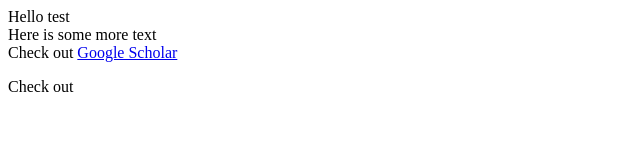
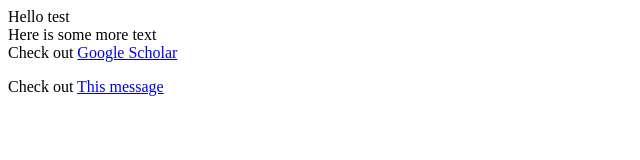
Before and after one commit to pithymaxim/pithymaxim.github.io, a plain HTML site: page index.html in a window 1280 px wide. Shown: the whole page, without its empty margins (0-640 px from the left). Drawn offline with Linux system fonts and the light colour scheme.

Commit message:
Update index.html

```diff
--- a/index.html
+++ b/index.html
@@ -4,4 +4,4 @@ Here is some more text
 <br>
 Check out <a href="https://scholar.google.com/citations?user=aYALu3oAAAAJ&hl=en">Google Scholar</a></p>
 
-Check out <a href="./message_for_liz.html>This message</a></p>
+Check out <a href="./message_for_liz.html">This message</a></p>
```
